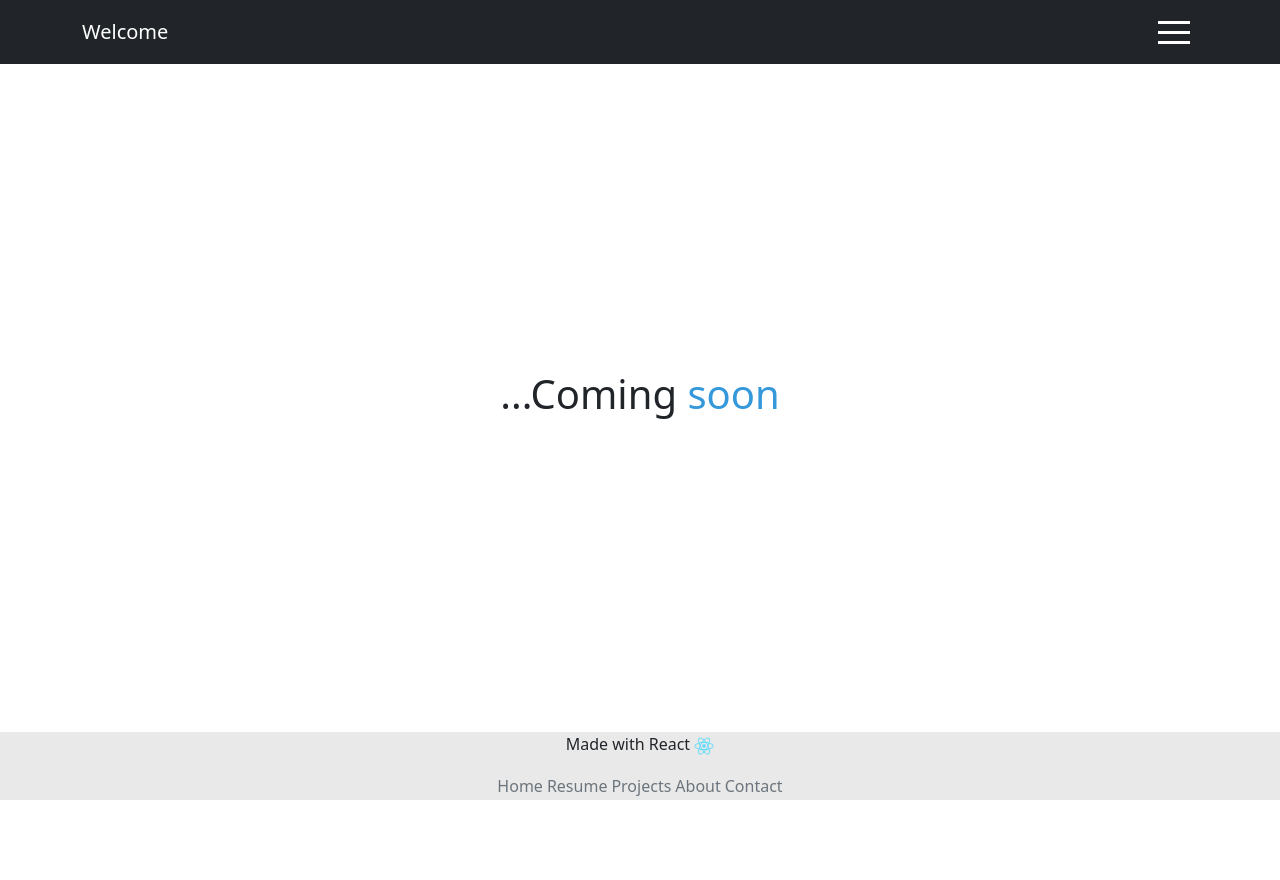
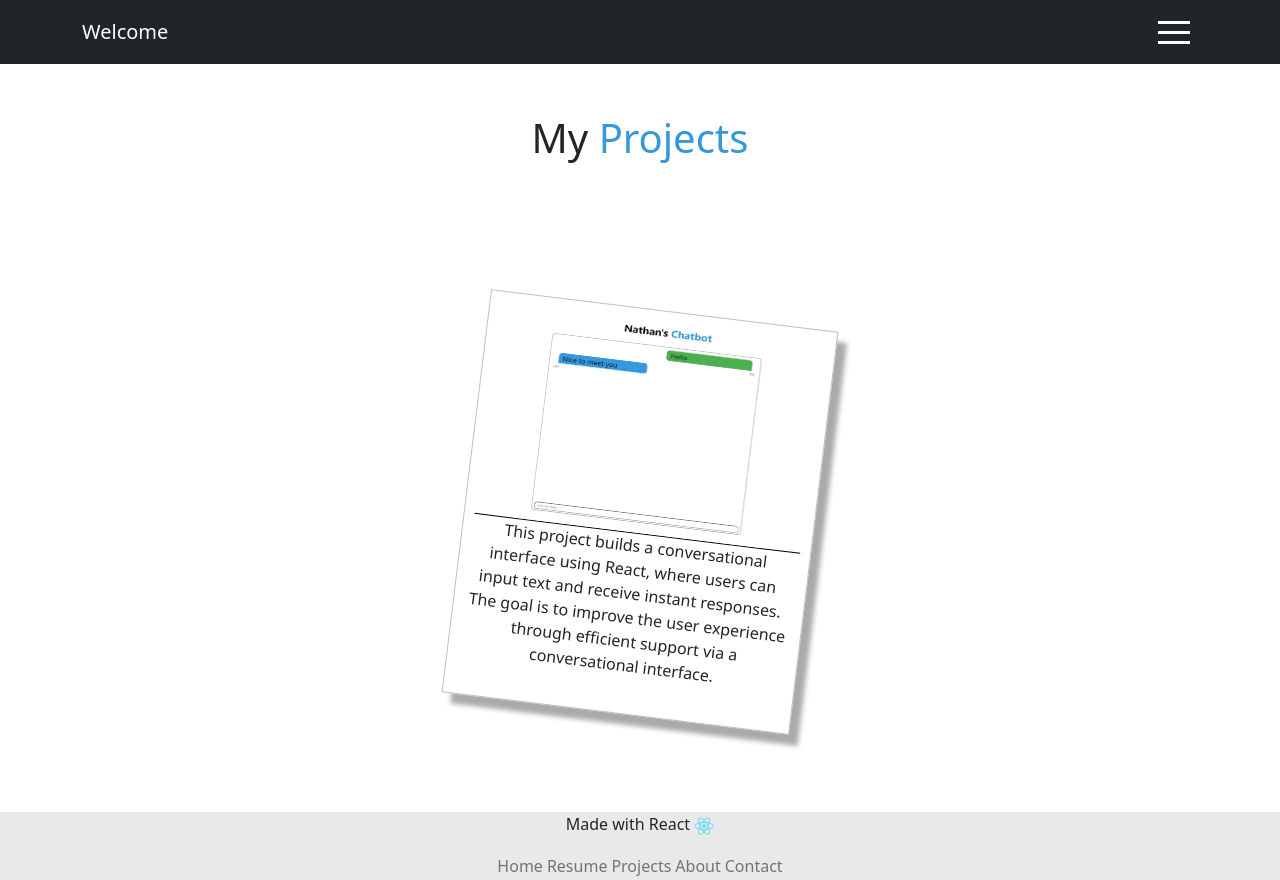
Before and after one commit to NathanielGrandinette/MyPortfolio, a React (Create React App) app: page /projects in a window 1280 px wide. Before the commit the page ends 800 px from the top, so only its background shows below. Built offline with nearby package versions, Linux system fonts and the light colour scheme.

Commit message:
Added project

```diff
--- a/src/pages/projects/projects.css
+++ b/src/pages/projects/projects.css
@@ -1,6 +1,6 @@
 
   div.polaroid {
-    width: 284px;
+    width: 350px;
     padding: 10px 10px 20px 10px;
     border: 1px solid #BFBFBF;
     background-color: white;
@@ -20,3 +20,7 @@
     -webkit-transform: rotate(-8deg); /* Safari */
     transform: rotate(-8deg);
   }
+
+.caption {
+  border-top: 1px solid black;
+}
--- a/src/pages/projects/projects.js
+++ b/src/pages/projects/projects.js
@@ -1,21 +1,23 @@
 import './projects.css'
 
 const Projects = () => {
+    /**/
+    return (
+        <div>
+            <div style={{ margin: '50px auto' }}>
+                <h1 style={{ height: '100%' }}>My <span style={{ color: '#3498db' }}>Projects</span></h1>
+            </div>
+            <span style={{ display: 'flex', justifyContent: 'center', alignItems: 'center', height: '75vh' }}>
+                <div class="polaroid rotate_right">
+                    <img src="chatbot.jpg" alt="Pulpit rock" width="250" height="213" />
+                    <p class="caption">This project builds a conversational interface using React, where users can
+                        input text and receive instant responses. The goal is to improve the user experience through efficient support via a conversational interface.
+                    </p>
+                </div>
 
-    /* <span style={{ display: 'flex', justifyContent: 'center', alignItems: 'center', height: '100vh' }}>
-                 <div class="polaroid rotate_right">
-                     <img src="pulpitrock.jpg" alt="Pulpit rock" width="284" height="213" />
-                     <p class="caption">The pulpit rock in Lysefjorden, Norway.</p>
-                 </div>
+            </span>
 
-                 <div class="polaroid rotate_left">
-                     <img src="cinqueterre.jpg" alt="Monterosso al Mare" width="284" height="213" />
-                     <p class="caption">Monterosso al Mare. One of the five villages in Cinque Terre, Italy.</p>
-                 </div>
-             </span>*/
-    return (
-        <div style={{ margin: '0 auto', height: '100%' }}>
-            <h1 style={{ height: '100%' }}>...Coming <span style={{ color: '#3498db' }}>soon</span></h1>
+
         </div>
     )
 }
```
Also changed, not shown: public/chatbot.jpg (added).
